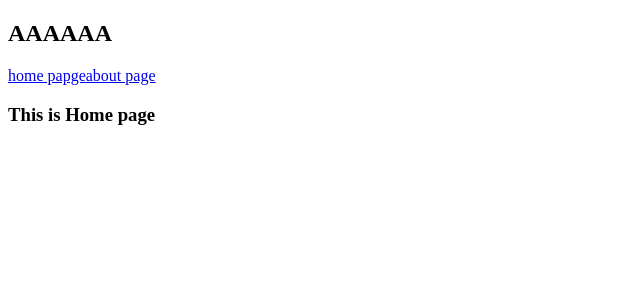
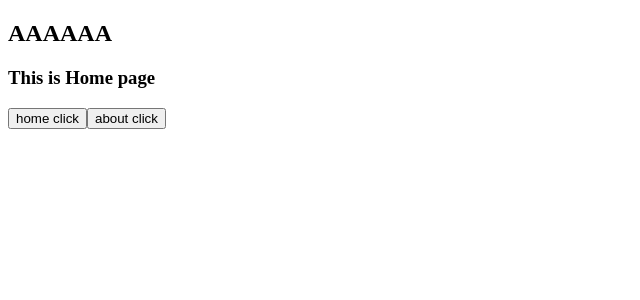
Before and after one commit to sbyshjd/vue-practise, a Vue app: page /home in a window 1280 px wide. Shown: the top 300 px of the page, without its empty margins (0-640 px from the left). Built offline with nearby package versions, Linux system fonts and the light colour scheme.

Commit message:
router basic

```diff
--- a/src/App.vue
+++ b/src/App.vue
@@ -1,15 +1,29 @@
 <template>
   <div id='app'>
     <h2>AAAAAA</h2>
-    <router-link to='/home'>home papge</router-link>
-    <router-link to='/about'>about page</router-link>
+    <!-- <router-link to='/home'>home papge</router-link>
+    <router-link to='/about'>about page</router-link> -->
     <router-view></router-view>
+    <button @click="homeClick">home click</button>
+    <button @click="aboutClick">about click</button>
   </div>
 </template>
 
 <script>
 
 export default {
-  name: 'App'
+  name: 'App',
+  methods: {
+    homeClick(){
+      // this.$router.push('/home')
+      this.$router.replace('/home').catch(err => {})
+      console.log('home click')
+    },
+    aboutClick() {
+      // this.$router.push('/about')
+      this.$router.replace('/about').catch(err => {})
+      console.log('about click')
+    }
+  }
 }
 </script>
--- a/src/router/index.js
+++ b/src/router/index.js
@@ -28,7 +28,8 @@ const routes =[
 //create the instance of plugin
 const router = new VueRouter({
     routes,
-    mode: 'history'
+    mode: 'history',
+    linkActiveClass: 'active'
 })
 
 export default router
```
